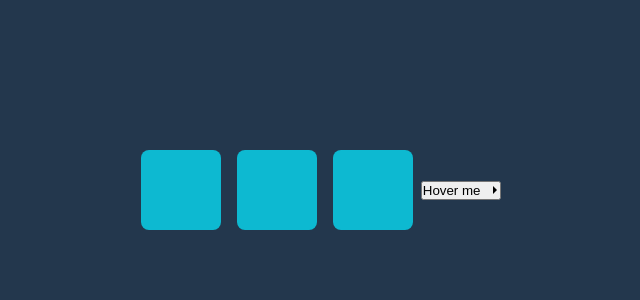
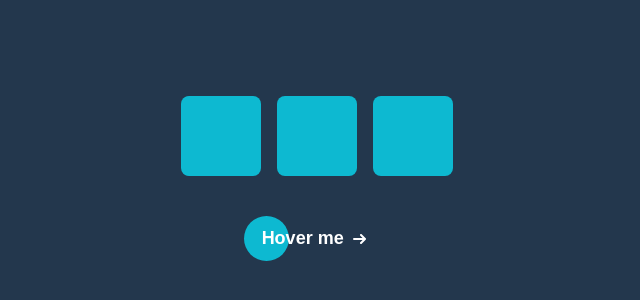
Before and after one commit to Udonna-cell/focused_box, a plain HTML site: page index.html in a window 1280 px wide. Shown: the part 210-510 px from the top of the page, without its empty margins (323-963 px from the left). Drawn offline with Linux system fonts and the light colour scheme.

Commit message:
Additional style for the improvement

```diff
--- a/style.css
+++ b/style.css
@@ -9,6 +9,7 @@ body {
 }
 header {
   min-height: 100vh;
+  flex-direction: column;
 }
 .container,
 header {
@@ -22,8 +23,61 @@ header {
   background: #0DB9D1;
   border-radius: 0.5rem;
   margin: 0.5rem;
+  transition: .3s;
+}
+.item:active {
+  transform: scale(0.6);
 }
 .container:hover > :not(:hover) {
   opacity: .6;
-  transform: scale(0.9);
+  transform: scale(0.8);
 }
+
+button.cta {
+  border: none;
+  background: transparent;
+  outline: none;
+  position: relative;
+  margin: 2rem auto;
+  padding: 12px 18px;
+}
+button.cta > span {
+  color: #fff;
+  font-size: large;
+  font-weight: bolder;
+}
+button.cta::before {
+  content: "";
+  width: 45px;
+  height: 45px;
+  background: #0DB9D1;
+  border-radius: 50px;
+  position: absolute;
+  top: 0;
+  left: 0;
+  transition: all 0.3s linear;
+  z-index: -1;
+}
+button.cta:hover::before {
+  width: 100%;
+  height: 100%;
+}
+.cta:active {
+  transform: scale(0.95);
+}
+
+.cta svg {
+ position: relative;
+ top: 0;
+ margin-left: 10px;
+ fill: none;
+ stroke-linecap: round;
+ stroke-linejoin: round;
+ stroke: #fff;
+ stroke-width: 2;
+ transform: translateX(-5px);
+ transition: all 0.3s ease;
+}
+.cta:hover svg {
+ transform: translateX(0);
+}
```
